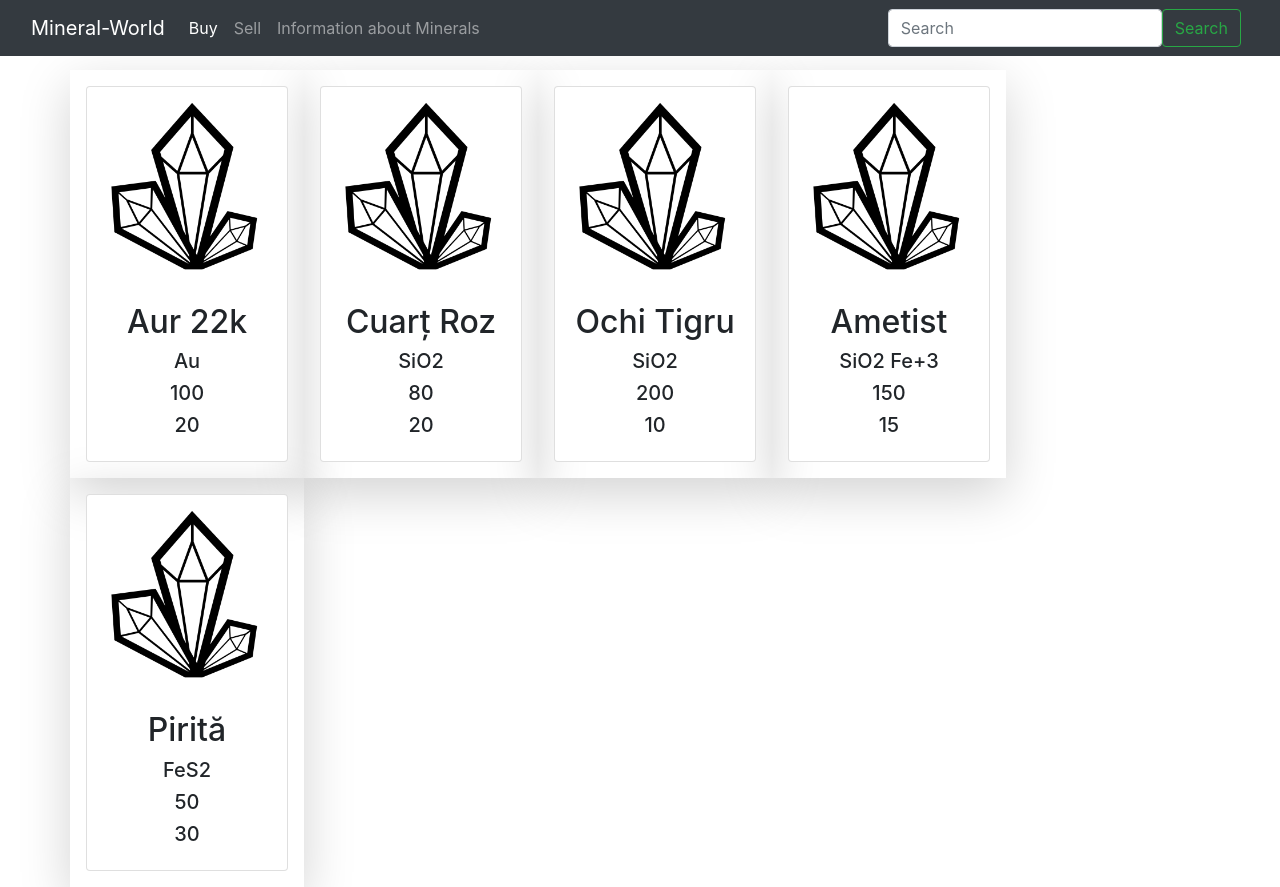
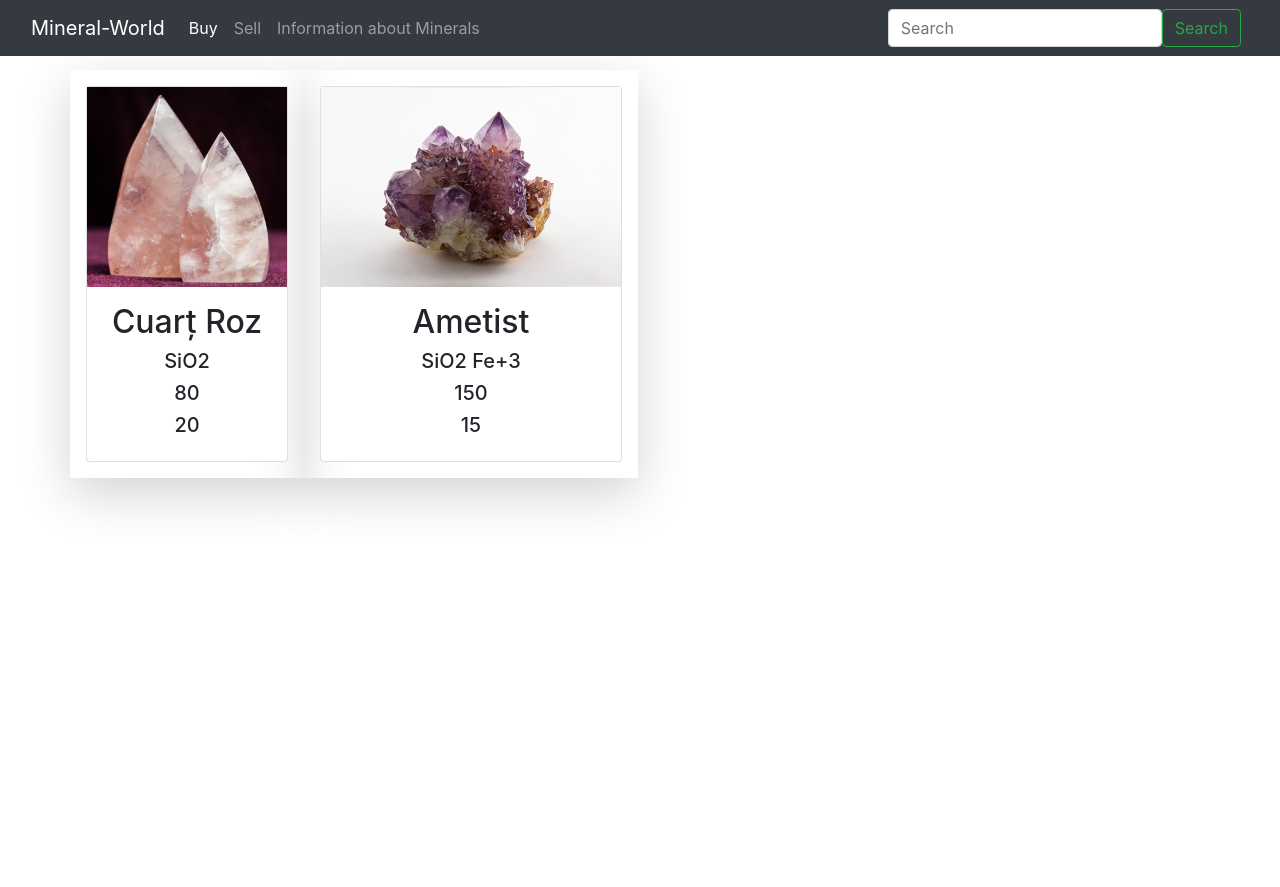
Before and after one commit to mihaid150/Mineral_World, an Angular app in the folder Frontend/Mineral-World/: page /buy-minerals in a window 1280 px wide. After the commit the page ends 800 px from the top, so only its background shows below. Built offline with nearby package versions, Linux system fonts and the light colour scheme.

Commit message:
mineral.10

```diff
--- a/Frontend/Mineral-World/src/app/Mineral/IMineral.interface.ts
+++ b/Frontend/Mineral-World/src/app/Mineral/IMineral.interface.ts
@@ -4,4 +4,6 @@ export interface IMineral{
   Formula: string;
   Price: number;
   Quantity: number;
+  BuySell: number;
+  Image?: string;
 }
--- a/Frontend/Mineral-World/src/app/Mineral/mineral-card/mineral-card.component.html
+++ b/Frontend/Mineral-World/src/app/Mineral/mineral-card/mineral-card.component.html
@@ -1,6 +1,7 @@
  <div class="card">
     <div class class="card-img-wrapper">
-      <img class="minImg" src="assets\images\mineral-gen.png">
+      <img *ngIf="mineral.Image" class="minImg" src="assets\images\{{mineral.Image}}.jpg">
+      <img *ngIf="!mineral.Image" class="minImg" src="assets\images\mineral-gen.jpg">
        <ul class="list-inline text-center member-icons animate">
          <li class ="list-inline-item">
            <button class = "btn btn-dark mr-2 " routerLink="/mineral-details/{{mineral.id}}"><i class="fas fa-edit"></i></button>
--- a/Frontend/Mineral-World/src/app/Mineral/mineral-details/mineral-details.component.html
+++ b/Frontend/Mineral-World/src/app/Mineral/mineral-details/mineral-details.component.html
@@ -1,4 +1,14 @@
 <p>
   mineral-details works!
   Selected mineral id is {{mineralid}}
+  <br/> <br/>
+
+  <button (click)= "onSelectNext()" class = "btn btn-dark">Select Next Page</button>
+
+  <br/> <br/>
+
+  <button routerLink = "/mineral-details/1" class = "btn btn-dark">1</button>
+  <button routerLink = "/mineral-details/2" class = "btn btn-dark">2</button>
+  <button routerLink = "/mineral-details/3" class = "btn btn-dark">3</button>
+  <button [routerLink] = "['/mineral-details/','4']" class = "btn btn-dark">4</button>
 </p>
--- a/Frontend/Mineral-World/src/app/Mineral/mineral-details/mineral-details.component.ts
+++ b/Frontend/Mineral-World/src/app/Mineral/mineral-details/mineral-details.component.ts
@@ -1,5 +1,5 @@
 import { Component, OnInit } from '@angular/core';
-import { ActivatedRoute } from '@angular/router';
+import { ActivatedRoute, Router } from '@angular/router';
 
 @Component({
   selector: 'app-mineral-details',
@@ -8,10 +8,19 @@ import { ActivatedRoute } from '@angular/router';
 })
 export class MineralDetailsComponent implements OnInit {
 public mineralid: number | undefined;
-  constructor(private route: ActivatedRoute) { }
+  constructor(private route: ActivatedRoute, private router:Router) { }
 
   ngOnInit() {
-    this.mineralid = this.route.snapshot.params['id'];
+    this.mineralid = +this.route.snapshot.params['id'];
+    this.route.params.subscribe(
+      (params)=> {
+        this.mineralid = +params['id'];
+      }
+    )
   }
-
+  onSelectNext()
+{
+  this.mineralid! += 1;
+  this.router.navigate(['mineral-details', this.mineralid]);
 }
+}
--- a/Frontend/Mineral-World/src/app/Mineral/mineral-list/mineral-list.component.ts
+++ b/Frontend/Mineral-World/src/app/Mineral/mineral-list/mineral-list.component.ts
@@ -1,4 +1,5 @@
 import { Component, OnInit } from '@angular/core';
+import { ActivatedRoute } from '@angular/router';
 import { MineralWorldService } from 'src/app/services/mineral-world.service';
 import { IMineral } from '../IMineral.interface';
 
@@ -9,15 +10,19 @@ import { IMineral } from '../IMineral.interface';
 })
 export class MineralListComponent implements OnInit {
 
+  BuySell = 1;
   minerals!: Array<IMineral>;
 
-
-
-  constructor(private mineralworldService: MineralWorldService) { }
+  constructor(private route: ActivatedRoute, private mineralworldService: MineralWorldService) { }
 
   ngOnInit(): void
   {
-    this.mineralworldService.getAllMinerals().subscribe(
+     if ( this.route.snapshot.url.toString())
+     {
+       this.BuySell = 2;
+     }
+
+    this.mineralworldService.getAllMinerals(this.BuySell).subscribe(
       (       data: any)=>{
         this.minerals=data;
         console.log(data);
--- a/Frontend/Mineral-World/src/app/app.module.ts
+++ b/Frontend/Mineral-World/src/app/app.module.ts
@@ -17,7 +17,8 @@ const appRoutes: Routes = [
   {path: 'buy-minerals', component: MineralListComponent},
   {path: 'sell-minerals', component: AddMineralComponent},
   {path: 'information-about-minerals', component: MineralListComponent},
-  {path: 'mineral-details/:id', component: MineralDetailsComponent}
+  {path: 'mineral-details/:id', component: MineralDetailsComponent},
+  {path: '**', component: MineralListComponent}
 ]
 
 @NgModule({
--- a/Frontend/Mineral-World/src/app/services/mineral-world.service.ts
+++ b/Frontend/Mineral-World/src/app/services/mineral-world.service.ts
@@ -14,13 +14,13 @@ export class MineralWorldService {
 
   constructor(private http:HttpClient) {
    }
-    getAllMinerals(): Observable<IMineral[]>
+    getAllMinerals(BuySell: number): Observable<IMineral[]>
     {
      return this.http.get('data/minerals.json').pipe( map((data:any)=>
       {
            const mineralsArray: Array<IMineral> =[];
              for (const id in data){
-             if(data.hasOwnProperty(id))
+             if(data.hasOwnProperty(id) && data[id].BuySell === BuySell)
              {
                mineralsArray.push(data[id]);
              }
--- a/Frontend/Mineral-World/src/data/minerals.json
+++ b/Frontend/Mineral-World/src/data/minerals.json
@@ -1,37 +1,56 @@
 [
   {
       "id":1,
+      "BuySell":1,
       "Name":"Aur 22k",
       "Formula":"Au",
       "Price":"100",
-      "Quantity":"20"
+      "Quantity":"20",
+      "Image":"aur22k"
   },
   {
     "id":2,
+    "BuySell":2,
     "Name":"Cuarț Roz",
     "Formula":"SiO2",
     "Price":"80",
-    "Quantity":"20"
+    "Quantity":"20",
+    "Image":"cuart-roz"
   },
   {
     "id":3,
+    "BuySell":1,
     "Name":"Ochi Tigru",
     "Formula":"SiO2",
     "Price":"200",
-    "Quantity":"10"
+    "Quantity":"10",
+    "Image":"ochi-de-tigru-șlefuit"
   },
   {
     "id":4,
+    "BuySell":2,
     "Name":"Ametist",
     "Formula":"SiO2 Fe+3",
     "Price":"150",
-    "Quantity":"15"
+    "Quantity":"15",
+    "Image":"ametist"
   },
   {
     "id":5,
+    "BuySell":1,
     "Name":"Pirită",
     "Formula":"FeS2",
     "Price":"50",
-    "Quantity":"30"
+    "Quantity":"30",
+    "Image":"pirita"
+  },
+  {
+    "id":6,
+    "BuySell":1,
+    "Name":"mineral",
+    "Formula":"-",
+    "Price":"-",
+    "Quantity":"-",
+    "Image":"mineral-gen"
   }
 ]
--- a/Frontend/Mineral-World/tslint.json
+++ b/Frontend/Mineral-World/tslint.json
@@ -10,6 +10,7 @@
         "statements"
       ]
     },
+    "no-string-literal":false,
     "array-type": false,
     "arrow-return-shorthand": true,
     "curly": true,
```
Also changed, not shown: Frontend/Mineral-World/src/assets/images/mineral-gen.jpg (added), Frontend/Mineral-World/src/assets/images/mineral-gen.png (deleted).
